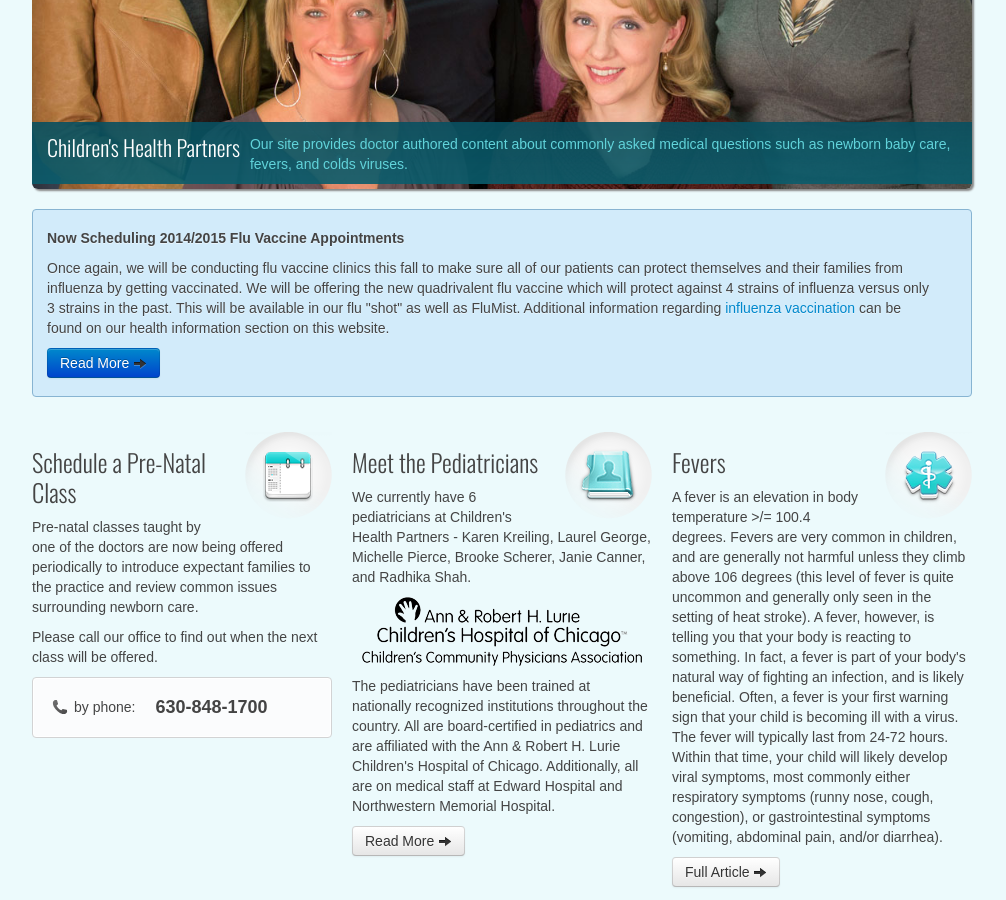
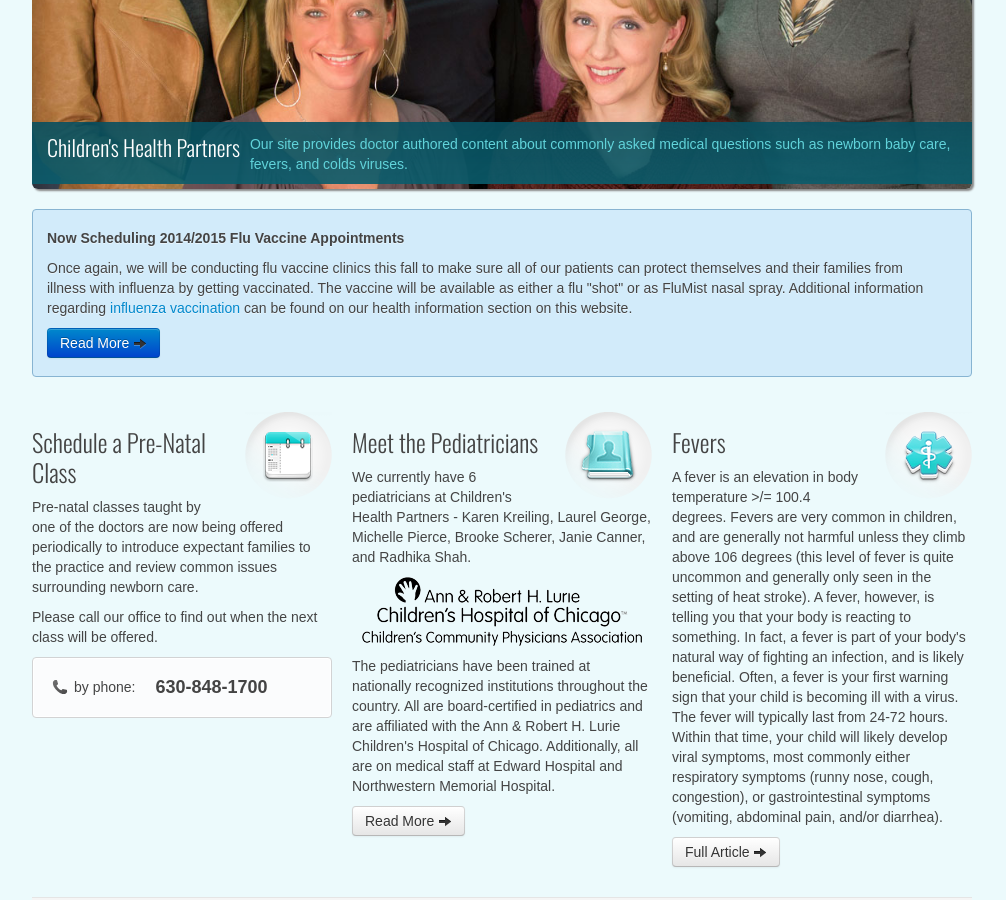
Before and after one commit to chpweb/web, a Jekyll site: the page built from index.html, in a window 1280 px wide and 900 px high, scrolled down 444 px. Shown: the whole window, without its empty margins (138-1144 px from the left). Built offline with Jekyll 4.4.1, drawn with Linux system fonts in a browser that asks for light colours; some web fonts are replaced; comment, search, counter and statistics services are not loaded.

Commit message:
Updated index.html

```diff
--- a/index.html
+++ b/index.html
@@ -30,7 +30,7 @@
 	<section>
 		<div class="home-info">
 			<h5>Now Scheduling 2014/2015 Flu Vaccine Appointments</h5>
-			<p>Once again, we will be conducting flu vaccine clinics this fall to make sure all of our patients can protect themselves and their families from influenza by getting vaccinated.  We will be offering the new quadrivalent flu vaccine which will protect against 4 strains of influenza versus only 3 strains in the past.  This will be available in our flu "shot" as well as FluMist.  Additional information regarding <a href="/health_info/influenza-vaccination.html">influenza vaccination</a> can be found on our health information section on this website.</p>
+			<p>Once again, we will be conducting flu vaccine clinics this fall to make sure all of our patients can protect themselves and their families from illness with influenza by getting vaccinated.  The vaccine will be available as either a flu "shot" or as FluMist nasal spray.  Additional information regarding <a href="/health_info/influenza-vaccination.html">influenza vaccination</a> can be found on our health information section on this website.</p>
           <p><a class="btn btn-medium btn-primary" href="/flu-vaccine-dates">Read More <i class="icon-arrow-right"></i></a></p>
 		</div>
 
```
